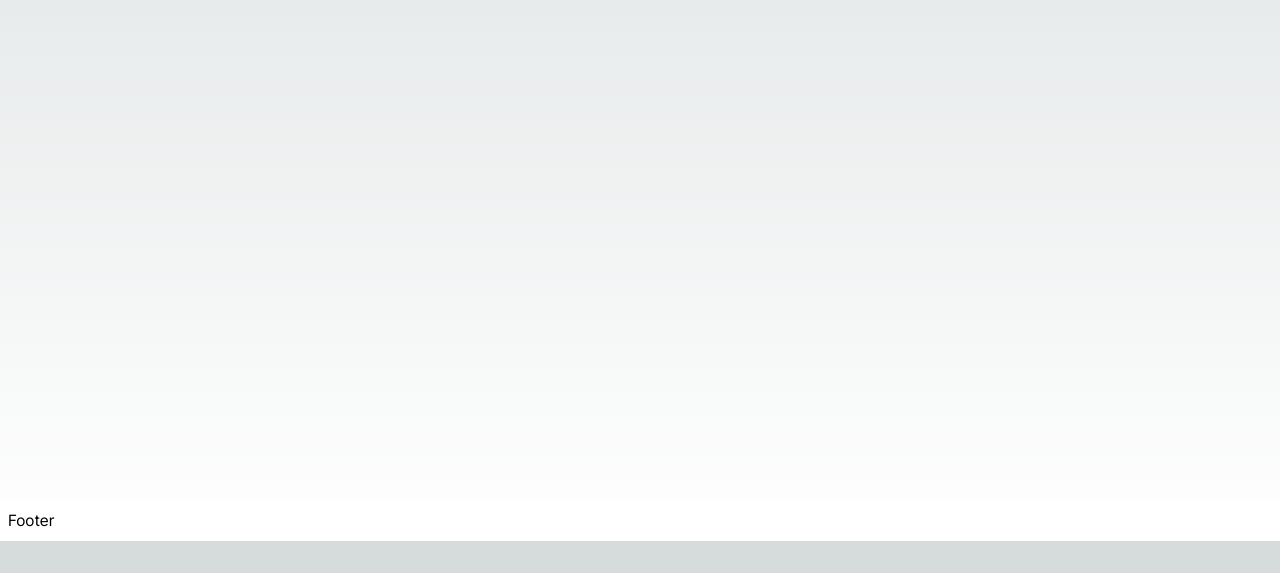
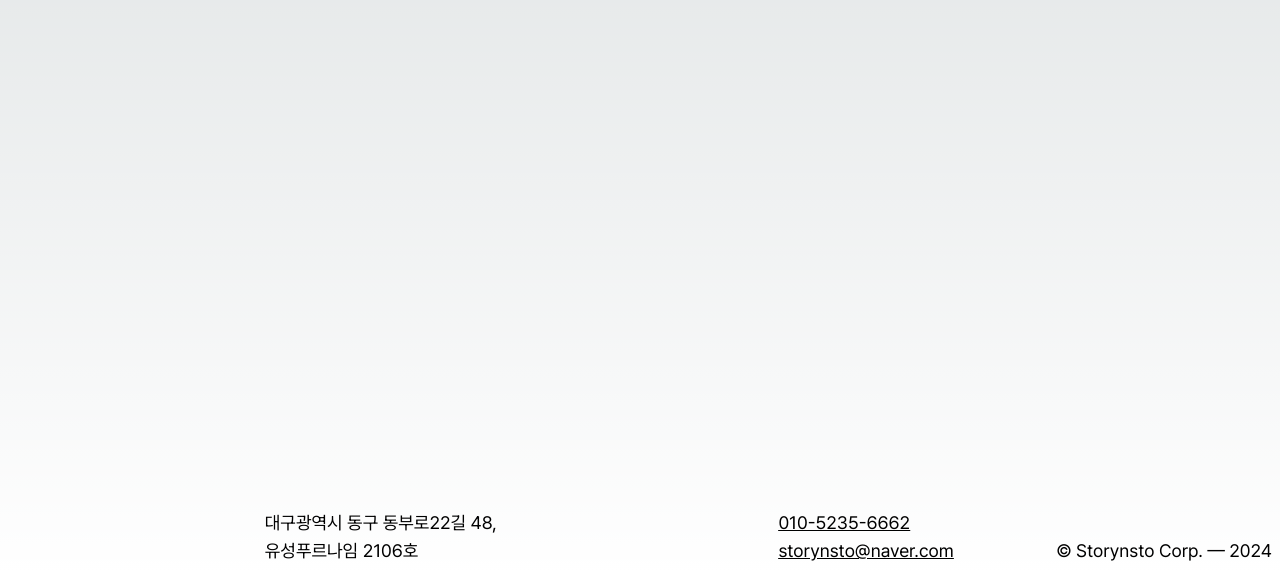
Before and after one commit to jambottle/quiksilver, a Next.js app: page / in a window 1280 px wide. Shown: the part 421-994 px from the top of the page. Before the commit the page ends 962 px from the top, so only its background shows below. Built offline with nearby package versions, Linux system fonts and the light colour scheme.

Commit message:
feat: Footer > 주소, 연락처 추가

```diff
--- a/app/_components/Footer.tsx
+++ b/app/_components/Footer.tsx
@@ -1,3 +1,26 @@
+import Link from 'next/link';
+
 export default function Footer() {
-  return <footer className="p-2 bg-white">Footer</footer>;
+  return (
+    <footer className="p-2 bg-transparent">
+      <ul className="grid grid-cols-5 justify-stretch items-end gap-5 text-lg">
+        {/* 주소 (한글) */}
+        <li className="col-start-2">
+          대구광역시 동구 동부로22길 48,
+          <br />
+          유성푸르나임 2106호
+        </li>
+
+        {/* 연락처 (전화번호, 이메일) */}
+        <li className="col-start-4 underline">
+          <Link href="tel:821052356662">010-5235-6662</Link>
+          <br />
+          <Link href="mailto:storynsto@naver.com">storynsto@naver.com</Link>
+        </li>
+
+        {/* Copyright */}
+        <li className="col-start-5 text-end">© Storynsto Corp. — 2024</li>
+      </ul>
+    </footer>
+  );
 }
```
